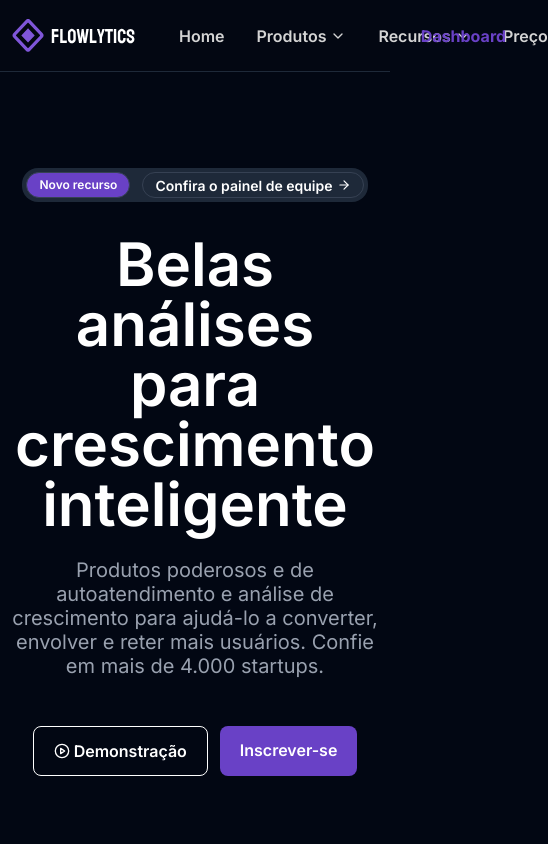
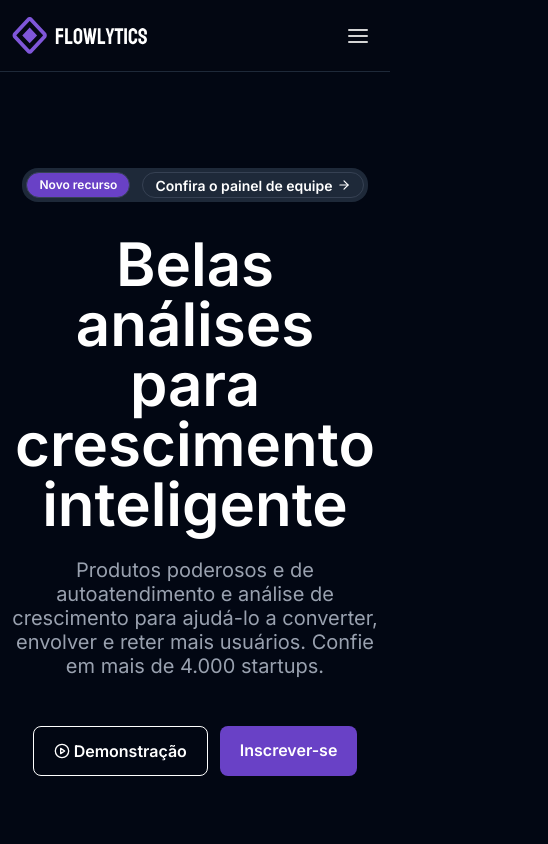
Before and after one commit to houstonbraga/flowlytics, a Next.js app: page / in a window 390 px wide. Shown: the top 844 px of the page, 548 px wide, since content can reach past the window. Built offline with nearby package versions, Linux system fonts and the light colour scheme.

Commit message:
feat: add mobile menu

```diff
--- a/src/app/components/header/components/itemLink.tsx
+++ b/src/app/components/header/components/itemLink.tsx
@@ -5,15 +5,18 @@ interface ItemLinkType {
   title: string;
   url: string;
   hasDropDown?: boolean;
+  onLinkClick?: () => void;
 }
 
-const ItemLink = ({ title, url, hasDropDown }: ItemLinkType) => {
+const ItemLink = ({ title, url, hasDropDown, onLinkClick }: ItemLinkType) => {
   return (
     <Link
-      className="flex items-center gap-1 font-semibold text-neutral-300 hover:opacity-50 transition-opacity"
+      className="flex items-center gap-1 font-semibold text-neutral-300 hover:opacity-50 transition-opacity md:text-sm md:py-2 text-lg py-3"
       href={url}
+      onClick={onLinkClick}
     >
-      {title} {hasDropDown && <FiChevronDown />}
+      {title}{" "}
+      {hasDropDown && <FiChevronDown className="md:w-4 md:h-4 w-5 h-5" />}
     </Link>
   );
 };
--- a/src/app/components/header/index.tsx
+++ b/src/app/components/header/index.tsx
@@ -1,16 +1,30 @@
+"use client";
+
 import GridContainer from "../GridContainer";
 import Image from "next/image";
 import ItemLink from "./components/itemLink";
 import { listLinks } from "@/app/data/data";
 import Link from "next/link";
+import { FiMenu, FiX } from "react-icons/fi";
+import { useState } from "react";
 
 const Header = () => {
+  const [isMenuOpen, setIsMenuOpen] = useState(false);
+
+  const toggleMenu = () => {
+    setIsMenuOpen(!isMenuOpen);
+  };
+
+  const closeMenu = () => {
+    setIsMenuOpen(false);
+  };
+
   return (
     <header className="sticky top-0 z-50 bg-gray-950 w-full h-18 flex items-center border-b border-b-gray-800">
       <GridContainer className="flex justify-between items-center">
         <div className="flex items-center gap-10">
           <Image src="/assets/logo.svg" alt="logo" width={140} height={40} />
-          <nav className="flex items-center gap-8">
+          <nav className="hidden md:flex items-center gap-8">
             {listLinks.map(({ title, url, dropdown }, index) => (
               <ItemLink
                 key={index}
@@ -21,13 +35,52 @@ const Header = () => {
             ))}
           </nav>
         </div>
-        <Link
-          href="/"
-          className="font-bold text-brand hover:opacity-80 transition-opacity"
+
+        {/* Menu Desktop */}
+        <div className="hidden md:block">
+          <Link
+            href="/"
+            className="font-bold text-brand hover:opacity-80 transition-opacity"
+          >
+            Dashboard
+          </Link>
+        </div>
+
+        {/* Menu Mobile Button */}
+        <button
+          onClick={toggleMenu}
+          className="cursor-pointer md:hidden p-2 text-neutral-300 hover:opacity-50 transition-opacity"
         >
-          Dashboard
-        </Link>
+          {isMenuOpen ? <FiX size={24} /> : <FiMenu size={24} />}
+        </button>
       </GridContainer>
+
+      {/* Mobile Menu Overlay */}
+      {isMenuOpen && (
+        <div className="md:hidden fixed inset-0 top-18 bg-gray-950 z-40">
+          <div className="flex flex-col p-6 space-y-6">
+            <nav className="flex flex-col space-y-4">
+              {listLinks.map(({ title, url, dropdown }, index) => (
+                <ItemLink
+                  key={index}
+                  title={title}
+                  url={url}
+                  hasDropDown={dropdown}
+                  onLinkClick={closeMenu}
+                />
+              ))}
+            </nav>
+            <div className="pt-4 border-t border-gray-800">
+              <Link
+                href="/"
+                className="font-bold text-brand hover:opacity-80 transition-opacity"
+              >
+                Dashboard
+              </Link>
+            </div>
+          </div>
+        </div>
+      )}
     </header>
   );
 };
```
